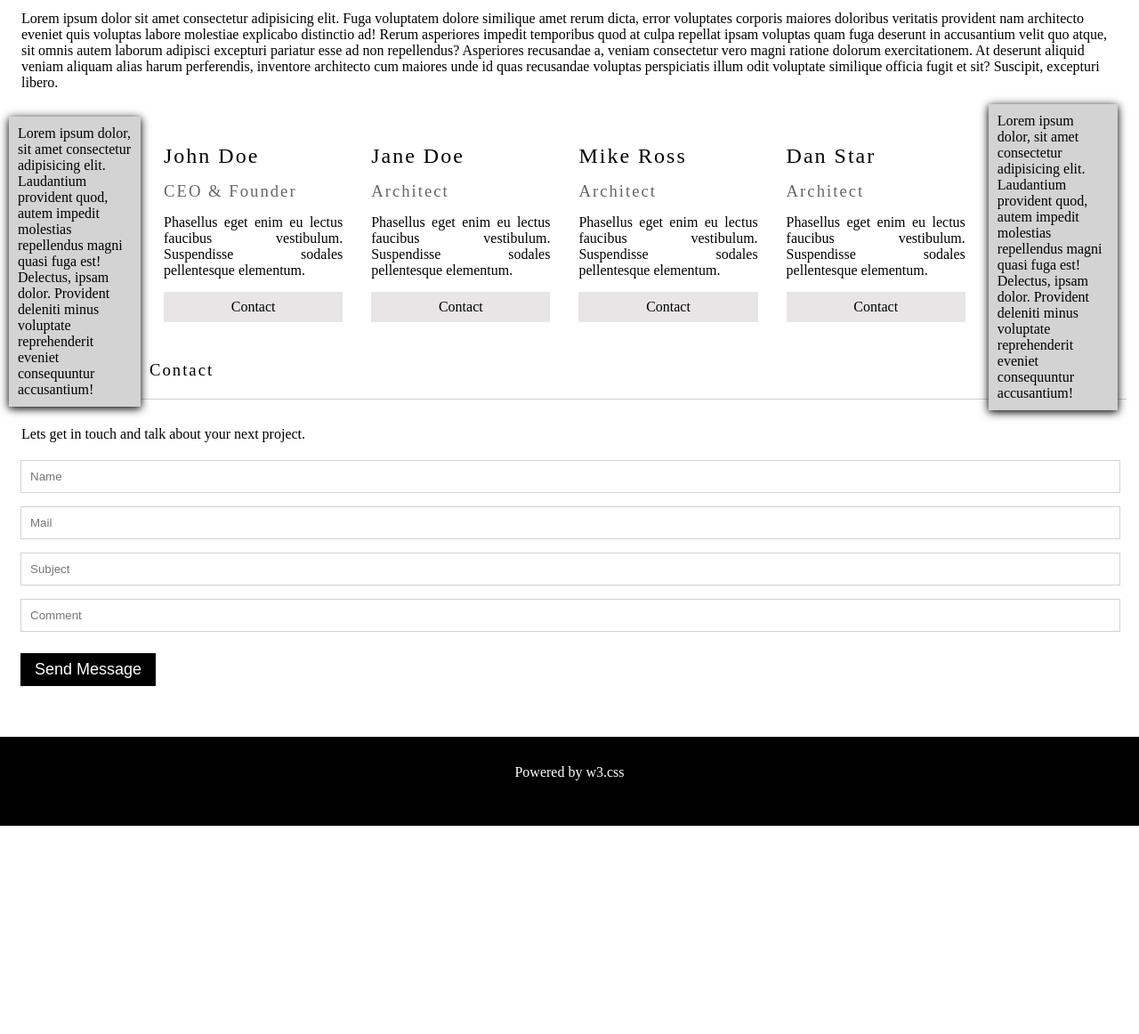
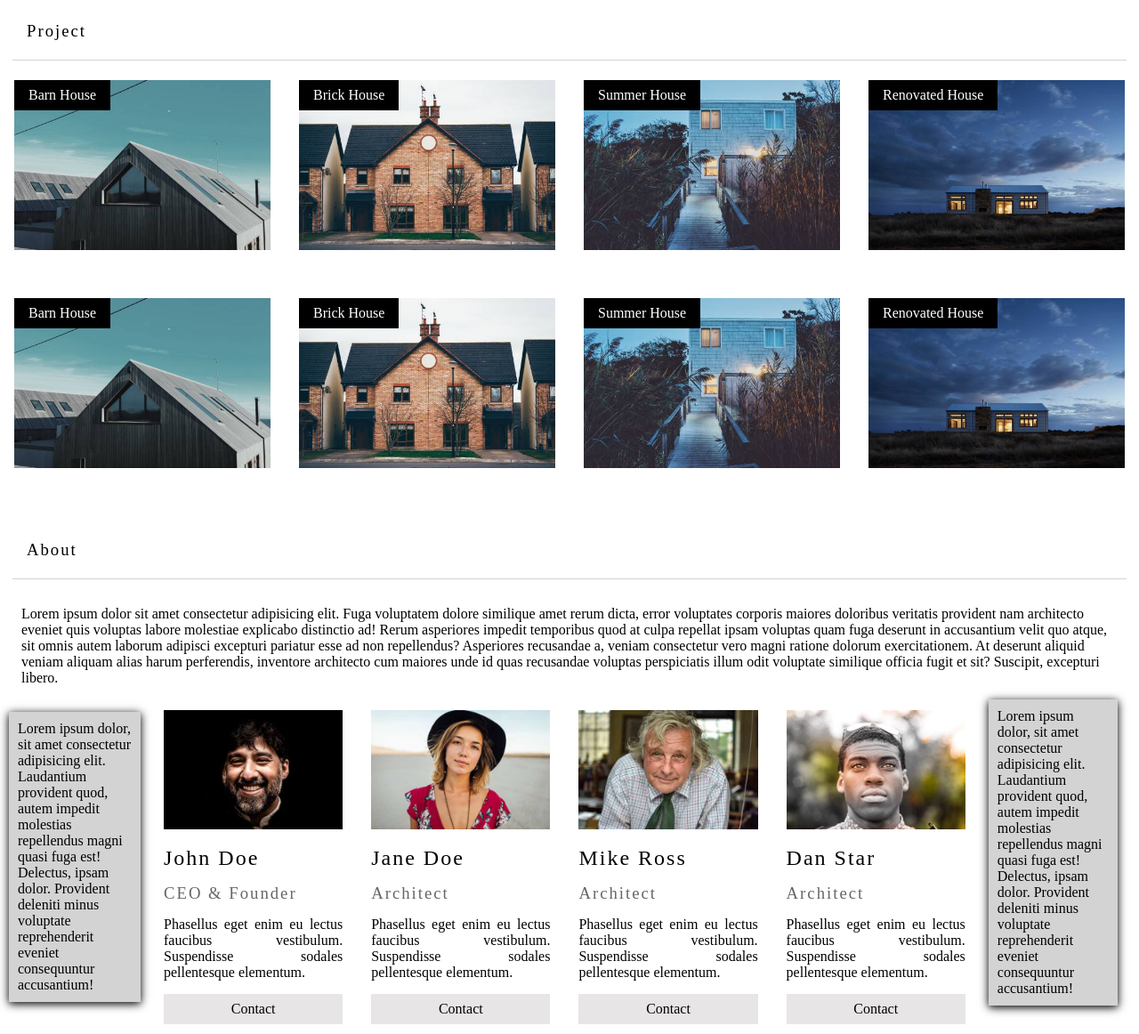
Before and after one commit to saran5421/BR-Architecture, a plain HTML site: page index.html in a window 1280 px wide. Shown: the part 698-1860 px from the top of the page at 89% size. Before the commit the page ends 1626 px from the top, so only its background shows below. Drawn offline with Linux system fonts and the light colour scheme.

Commit message:
Update index.html

```diff
--- a/index.html
+++ b/index.html
@@ -21,7 +21,7 @@
     </nav>
     <main class="content" style="max-width: 1500px;">
         <section class="image">
-            <img src="architect.jpg" alt="" width="100%">
+            <img src="./Assets/architect.jpg" alt="" width="100%">
             <span class="br"><b class="background">BR</b>Architect</span>
         </section>
 
@@ -32,39 +32,39 @@
 
         <section class="hs">
             <article class="picture">
-                <img class="house" src="barn house.jpg" alt="" width="100%">
+                <img class="house" src="./Assets/barn house.jpg" alt="" width="100%">
                 <span class="text">Barn House</span>
             </article>
             <article class="picture">
-                <img class="house" src="brick house.jpg" alt="" width="100%">
+                <img class="house" src="./Assets/brick house.jpg" alt="" width="100%">
                 <span class="text">Brick House</span>
             </article>
             <article class="picture">
-                <img class="house" src="summerhouse.jpg" alt="" width="100%">
+                <img class="house" src="./Assets/summerhouse.jpg" alt="" width="100%">
                 <span class="text">Summer House</span>
 
             </article>
             <article class="picture">
-                <img class="house" src="renovated.jpg" alt="" width="100%">
+                <img class="house" src="./Assets/renovated.jpg" alt="" width="100%">
                 <span class="text">Renovated House</span>
             </article>
         </section>
 
         <section class="hs">
             <article class="picture">
-                <img class="house" src="barn house.jpg" alt="" width="100%">
+                <img class="house" src="./Assets/barn house.jpg" alt="" width="100%">
                 <span class="text">Barn House</span>
             </article>
             <article class="picture">
-                <img class="house" src="brick house.jpg" alt="" width="100%">
+                <img class="house" src="./Assets/brick house.jpg" alt="" width="100%">
                 <span class="text">Brick House</span>
             </article>
             <article class="picture">
-                <img class="house" src="summerhouse.jpg" alt="" width="100%">
+                <img class="house" src="./Assets/summerhouse.jpg" alt="" width="100%">
                 <span class="text">Summer House</span>
             </article>
             <article class="picture">
-                <img class="house" src="renovated.jpg" alt="" width="100%">
+                <img class="house" src="./Assets/renovated.jpg" alt="" width="100%">
                 <span class="text">Renovated House</span>
             </article>
         </section>
@@ -84,7 +84,7 @@
 
         <section class="author">
             <article class="founder">
-                <img src="john doe.jpg" alt="" width="100%">
+                <img src="./Assets/john doe.jpg" alt="" width="100%">
                 <h3 class="John">John Doe</h3>
                 <h3 class="ceo">CEO & Founder</h3>
                 <p class="para">Phasellus eget enim eu lectus faucibus vestibulum. Suspendisse sodales pellentesque elementum.</p>
@@ -92,7 +92,7 @@
             </article>
 
             <article class="founder">
-                <img src="jane doe.jpg" alt="" width="100%">
+                <img src="./Assets/jane doe.jpg" alt="" width="100%">
                 <h3 class="John">Jane Doe</h3>
                 <h3 class="ceo">Architect</h3>
                 <p class="para">Phasellus eget enim eu lectus faucibus vestibulum. Suspendisse sodales pellentesque elementum.</p>
@@ -100,7 +100,7 @@
             </article>
 
             <article class="founder">
-                <img src="mike ross.jpg" alt="" width="100%">
+                <img src="./Assets/mike ross.jpg" alt="" width="100%">
                 <h3 class="John">Mike Ross</h3>
                 <h3 class="ceo">Architect</h3>
                 <p class="para">Phasellus eget enim eu lectus faucibus vestibulum. Suspendisse sodales pellentesque elementum.</p>
@@ -108,7 +108,7 @@
             </article>
 
             <article class="founder">
-                <img src="dan star.jpg" alt="" width="100%">
+                <img src="./Assets/dan star.jpg" alt="" width="100%">
                 <h3 class="John">Dan Star</h3>
                 <h3 class="ceo">Architect</h3>
                 <p class="para">Phasellus eget enim eu lectus faucibus vestibulum. Suspendisse sodales pellentesque elementum.</p>
@@ -132,7 +132,7 @@
         </section>
 
         <section class="map">
-            <img src="map.jpg" alt="" width="100%">
+            <img src="./Assets/map.jpg" alt="" width="100%">
         </section>
     </main>
 
```
